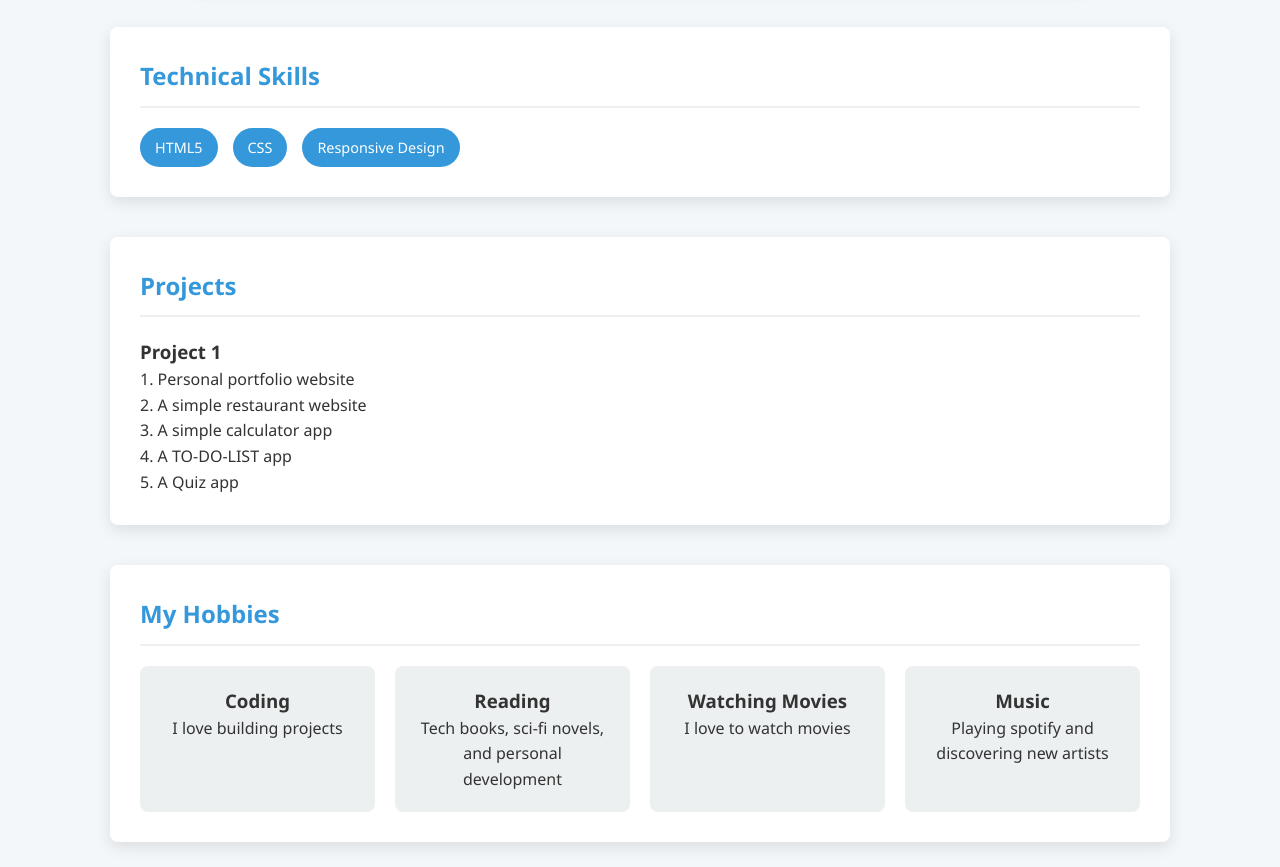
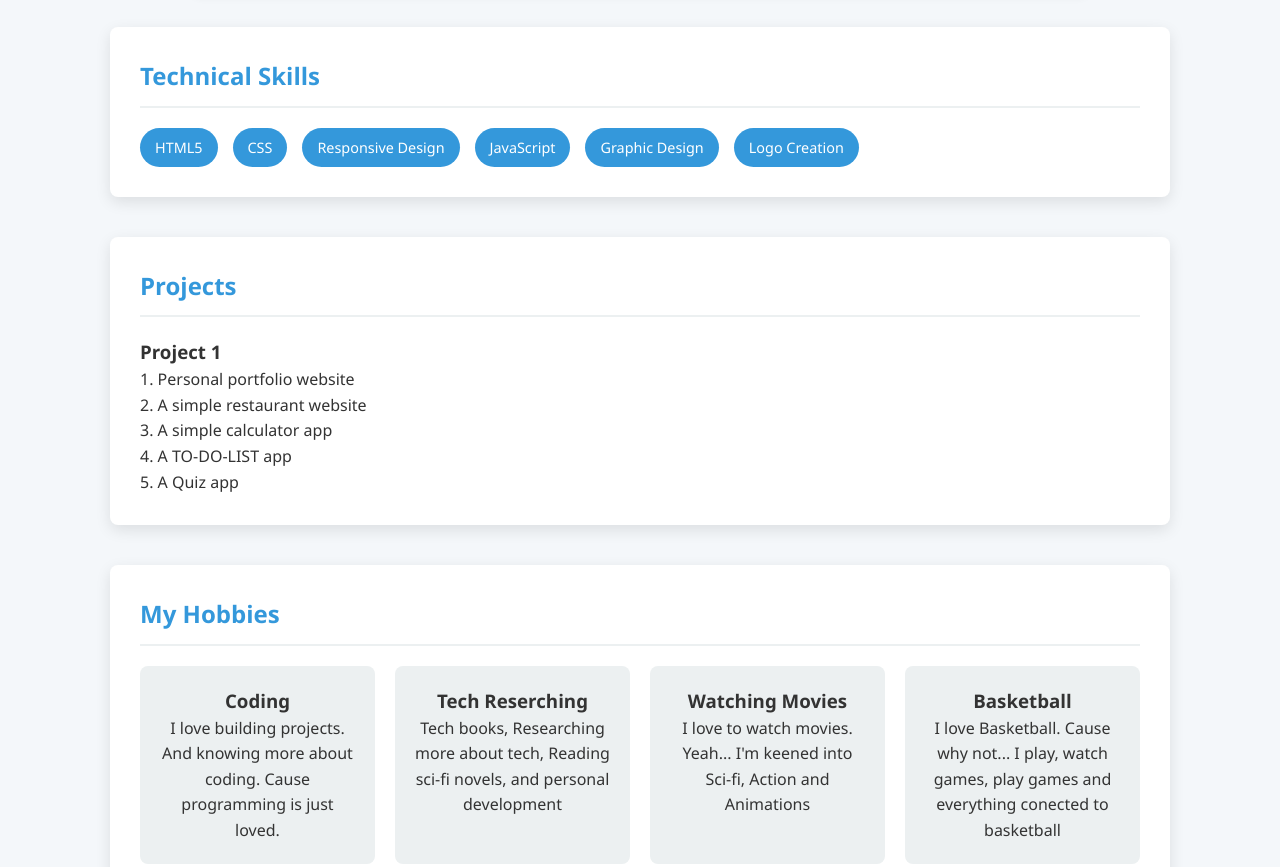
Before and after one commit to Dimzydutch/Dimzydutch-Portfolio, a plain HTML site: page index.html in a window 1280 px wide. Shown: the part 440-1307 px from the top of the page. Drawn offline with Linux system fonts and the light colour scheme.

Commit message:
Add files via upload

```diff
--- a/index.html
+++ b/index.html
@@ -42,6 +42,9 @@
                 <span class="skill">HTML5</span>
                 <span class="skill">CSS</span>
                 <span class="skill">Responsive Design</span>
+                <span class="skill">JavaScript</span>
+                <span class="skill">Graphic Design</span>
+                <span class="skill">Logo Creation</span>
             </div>
         </section>
 
@@ -69,20 +72,22 @@
             <div class="hobbies-container">
                 <div class="hobby">
                     <h3>Coding</h3>
-                    <p>I love building projects</p>
+                    <p>I love building projects. And knowing more about coding.
+                       Cause programming is just loved.
+                    </p>
                 </div>
                 <div class="hobby">
 
-                    <h3>Reading</h3>
-                    <p>Tech books, sci-fi novels, and personal development</p>
+                    <h3>Tech Reserching</h3>
+                    <p>Tech books, Researching more about tech, Reading sci-fi novels, and personal development</p>
                 </div>
                 <div class="hobby">
                     <h3>Watching Movies</h3>
-                    <p>I love to watch movies</p>
+                    <p>I love to watch movies. Yeah... I'm keened into Sci-fi, Action and Animations</p>
                 </div>
                 <div class="hobby">
-                    <h3>Music</h3>
-                    <p>Playing spotify and discovering new artists</p>
+                    <h3>Basketball</h3>
+                    <p>I love Basketball. Cause why not... I play, watch games, play games and everything conected to basketball</p>
                 </div>
             </div>
         </section>
```
